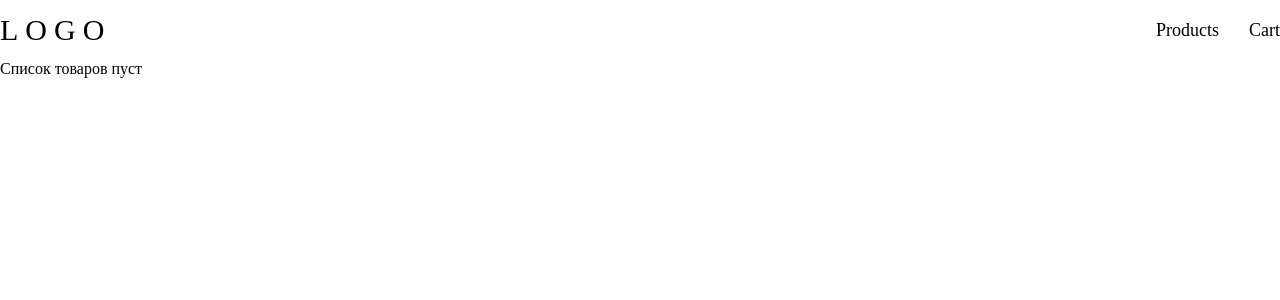
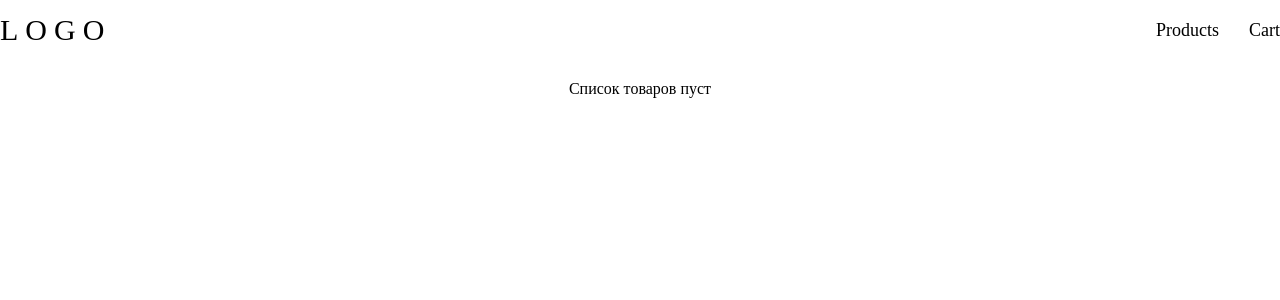
Before and after one commit to drtya/productCart, a Next.js app: page /cart in a window 1280 px wide. Shown: the top 300 px of the page. Built offline with nearby package versions, Linux system fonts and the light colour scheme.

Commit message:
add dark color variables

```diff
--- a/package.json
+++ b/package.json
@@ -12,6 +12,7 @@
     "antd": "^5.26.1",
     "axios": "^1.10.0",
     "next": "15.3.4",
+    "next-themes": "^0.4.6",
     "react": "^19.0.0",
     "react-dom": "^19.0.0",
     "sass": "^1.89.2",
--- a/src/app/globals.css
+++ b/src/app/globals.css
@@ -18,3 +18,42 @@ a {
   --lightgray-color: #eee;
   --primary-color: #5334ff;
 }
+
+.textColor {
+  color: var(--dark-color);
+}
+
+.mt20 {
+  margin: 20px;
+}
+.textCenter {
+  text-align: center;
+}
+.dark {
+  --light-color: #000000;
+  --dark-color: #ffffff;
+  --gray-color: #666666;
+  --lightgray-color: #eee;
+  --primary-color: #5334ff;
+}
+@media (prefers-color-scheme: dark) {
+  :root {
+    --light-color: #000000;
+    --dark-color: #ffffff;
+    --gray-color: #666666;
+    --lightgray-color: #eee;
+    --primary-color: #5334ff;
+  }
+}
+@media (prefers-color-scheme: light) {
+  :root {
+    --light-color: #ffffff;
+    --dark-color: #000000;
+    --gray-color: #4d4d4d;
+    --lightgray-color: #eee;
+    --primary-color: #5334ff;
+  }
+}
+body {
+  background: var(--light-color);
+}
--- a/src/pagesLayout/cart/index.tsx
+++ b/src/pagesLayout/cart/index.tsx
@@ -5,12 +5,10 @@ import CartButton from "@/features/cartButton";
 import { useProductStore } from "@/entity/product/store";
 
 const CartPage = () => {
-  const {
-    cartList,
-  } = useProductStore();
+  const { cartList } = useProductStore();
 
   if (!cartList.length) {
-    return <div>Список товаров пуст</div>;
+    return <div className="textColor textCenter mt20">Список товаров пуст</div>;
   }
 
   return (
--- a/src/shared/api/fetchOwerlay/index.ts
+++ b/src/shared/api/fetchOwerlay/index.ts
@@ -4,7 +4,7 @@ async function fetchOwerlay<T>(uri: string, method: Method) {
   try {
     const data = await axios<T>(uri, { method });
     return data.data;
-  } catch (error: any) {
+  } catch (error: unknown) {
     if (axios.isAxiosError(error)) {
       const status = error.response?.status;
       const statusText = error.response?.statusText;
--- a/src/shared/ui/header/header.module.scss
+++ b/src/shared/ui/header/header.module.scss
@@ -6,6 +6,7 @@
   max-width: 1500px;
   margin: 0 auto;
   &Logo {
+    color: var(--dark-color);
     font-size: 30px;
     letter-spacing: 7px;
   }
@@ -17,13 +18,15 @@
       font-size: 18px;
       font-weight: 500;
       transition: 0.5s;
-
+      & > a {
+        color: var(--dark-color);
+      }
       &::before {
         position: absolute;
         content: "";
         bottom: -4px;
         left: 0;
-        background-color: black;
+        background-color: var(--dark-color);
         height: 2px;
         width: 0%;
         transition: 0.5s;
--- a/src/shared/ui/header/index.tsx
+++ b/src/shared/ui/header/index.tsx
@@ -1,3 +1,4 @@
+'use client'
 import Link from "next/link";
 import styles from "./header.module.scss";
 
```
Also changed, not shown: src/pagesLayout/productsPage/index.tsx (+4 -4 lines), 1 other file (tests, documents, lock files or other folders).
